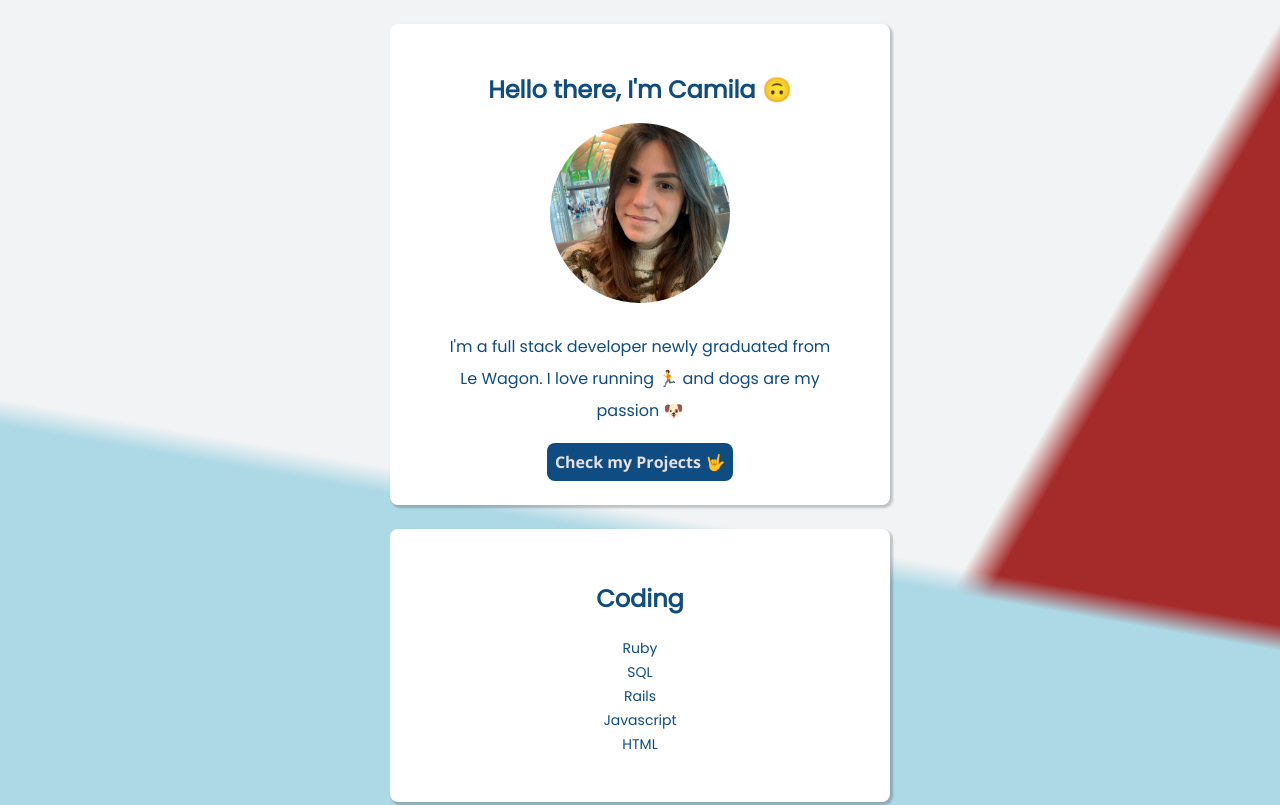
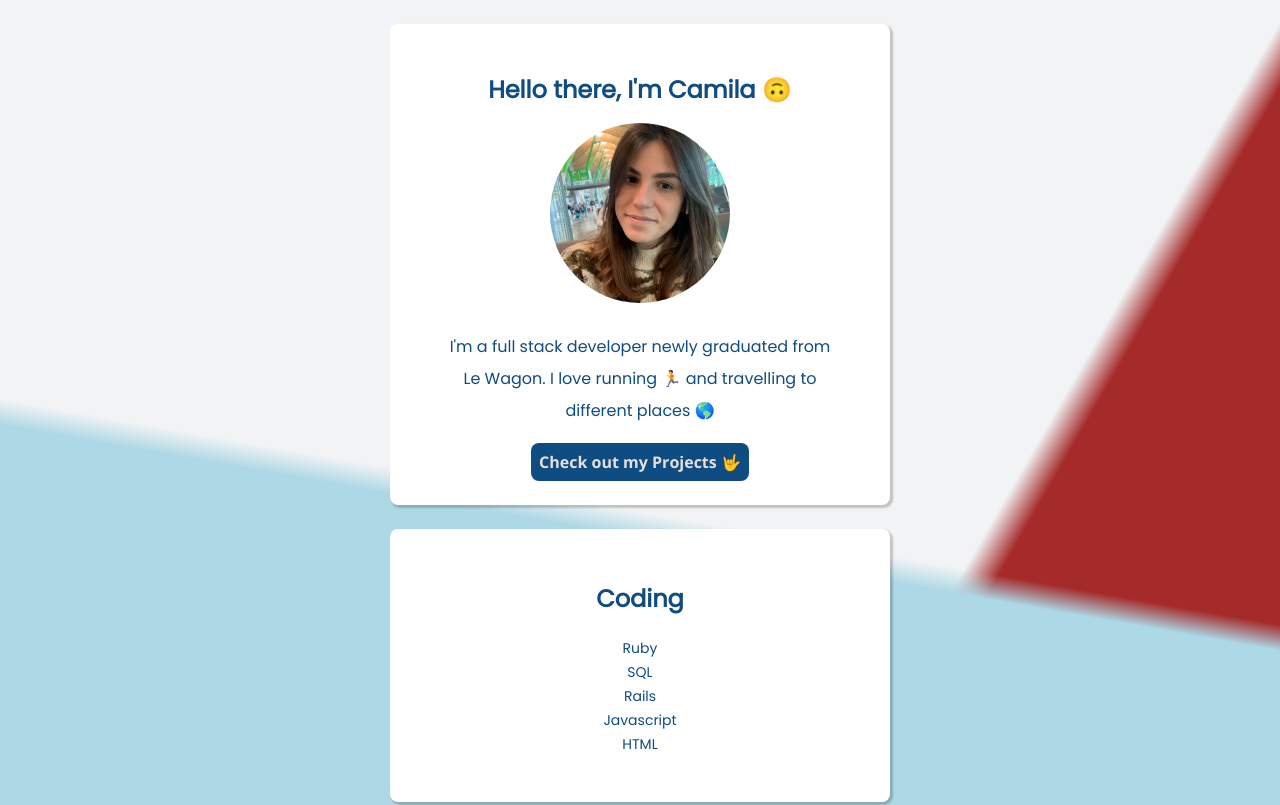
Before and after one commit to queirozcamila/profile, a plain HTML site: page index.html in a window 1280 px wide. Shown: the top 805 px of the page. Drawn offline with nearby package versions, Linux system fonts and the light colour scheme; a web font is replaced by a local one.

Commit message:
Added changes to descreption

```diff
--- a/index.html
+++ b/index.html
@@ -13,8 +13,8 @@
       <div class="card border-round border-shadow">
         <h1>Hello there, I'm Camila 🙃</h1>
         <img src="images/profile.png" alt="This is a profile picture" class="img-circle img-size">
-        <p>I'm a full stack developer newly graduated from Le Wagon. I love running 🏃 and dogs are my passion 🐶</p>
-        <a href="https://www.lewagon.com" target="_blank" class="letter-size letter-format border-round button-color">Check my Projects 🤟</a>
+        <p>I'm a full stack developer newly graduated from Le Wagon. I love running 🏃 and travelling to different places 🌎</p>
+        <a href="https://www.lewagon.com" target="_blank" class="letter-size letter-format border-round button-color">Check out my Projects 🤟</a>
       </div>
 
       <div class="card border-round border-shadow">
```
